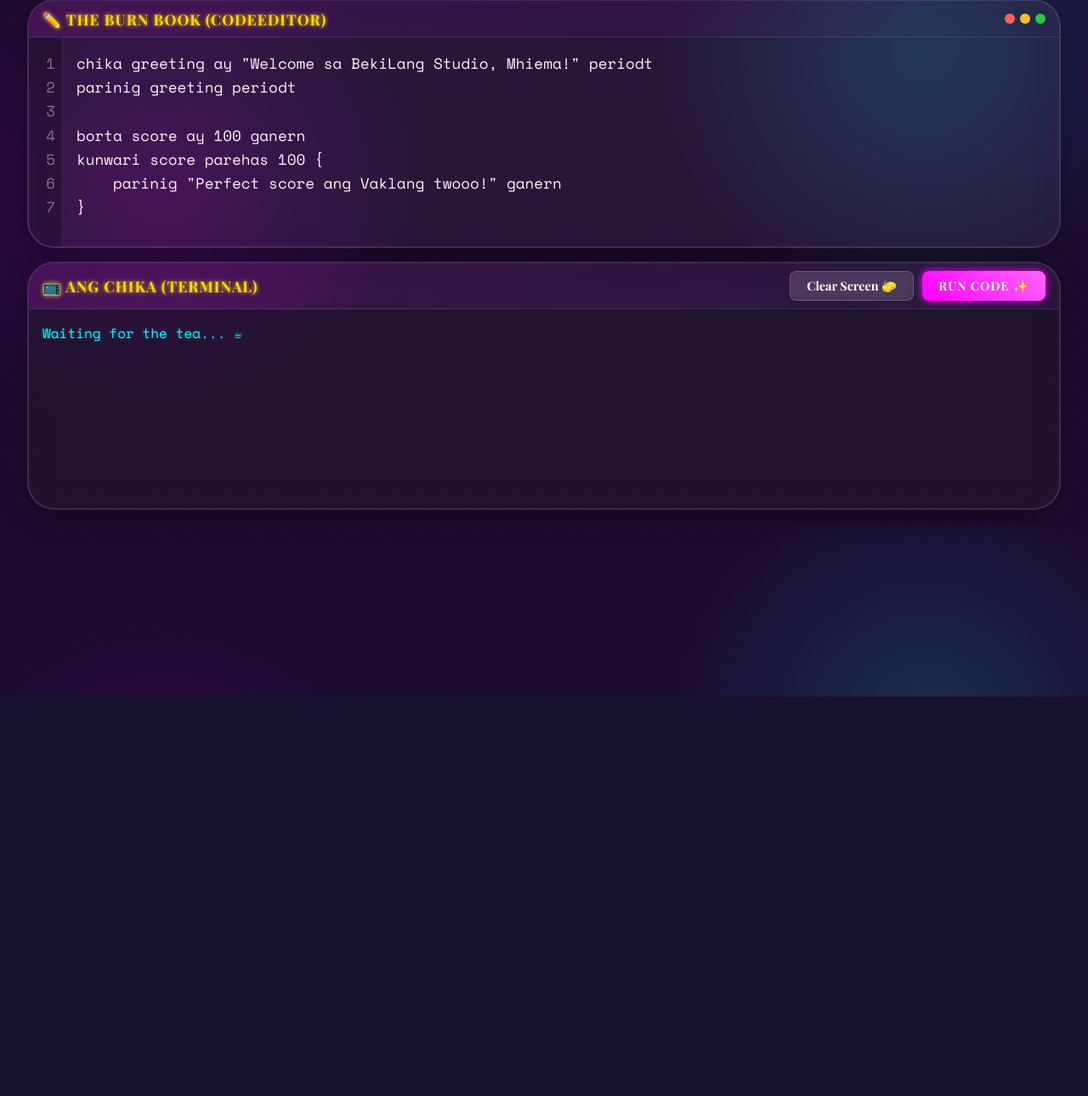
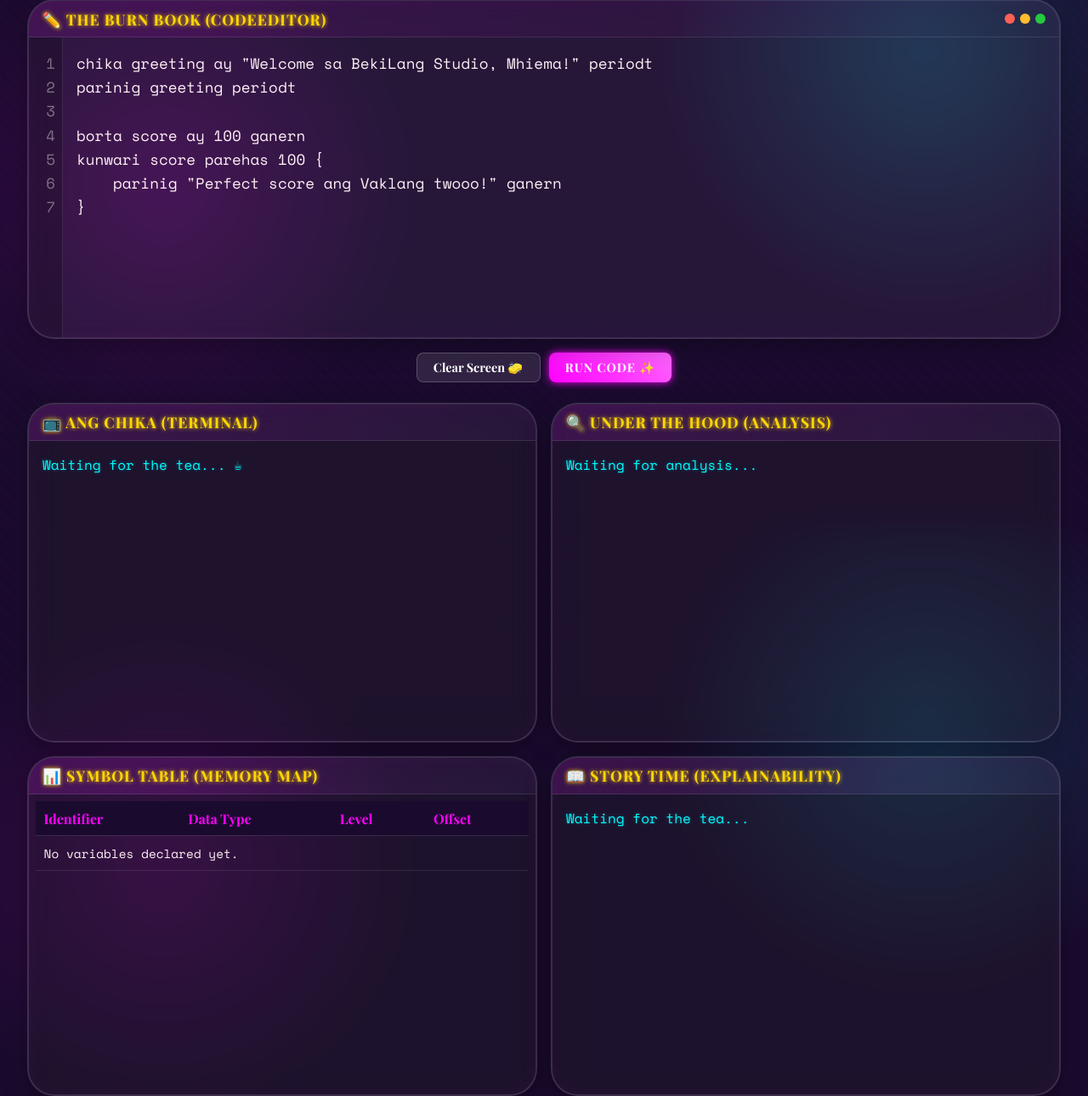
Before and after one commit to Emyol/BekiLang, a Flask app: page / in a window 1280 px wide; the page is wider, and only the part inside the window is pictured. Shown: the part 180-1470 px from the top of that part at 85% size. Before the commit the page ends 1000 px from the top of that part, so only its background shows below. Run offline with Flask 3, Linux system fonts and the light colour scheme; some web fonts are replaced.

Commit message:
Fixed Logic, added new Explainability layer and layouting.

```diff
--- a/app.py
+++ b/app.py
@@ -29,16 +29,31 @@ def run():
     new_stdout = io.StringIO()
     sys.stdout = new_stdout
 
+    result_dict = None
     try:
-        beki.run_bekilang(code)
+        result_dict = beki.run_bekilang(code, return_dict=True)
     except Exception as e:
         print(f"🔥 Oh no, server error teh! {str(e)}")
         traceback.print_exc()
     finally:
         sys.stdout = old_stdout
 
-    output = new_stdout.getvalue()
-    return jsonify({"output": output})
+    analysis_output = new_stdout.getvalue()
+
+    if not result_dict:
+        result_dict = {
+            "status": "error",
+            "error_message": "A critical server error occurred",
+            "symbol_table": [],
+            "console": [],
+            "story_lexer": [],
+            "story_parser": [],
+            "story_semantics": []
+        }
+
+    result_dict["analysis"] = analysis_output
+
+    return jsonify(result_dict)
 
 if __name__ == '__main__':
     app.run(debug=True, port=5000)
--- a/static/script.js
+++ b/static/script.js
@@ -3,6 +3,9 @@ document.addEventListener('DOMContentLoaded', () => {
     const clearBtn = document.getElementById('clearBtn');
     const codeInput = document.getElementById('codeInput');
     const consoleOutput = document.getElementById('consoleOutput');
+    const analysisOutput = document.getElementById('analysisOutput');
+    const storyOutput = document.getElementById('storyOutput');
+    const symbolTableBody = document.getElementById('symbolTableBody');
 
     const defaultCode = `chika greeting ay "Welcome sa BekiLang Studio, Mhiema!" periodt
 parinig greeting periodt
@@ -23,6 +26,10 @@ kunwari score parehas 100 {
         }
 
         consoleOutput.innerHTML = `<span style="color:#ffd700;">Wait lang teh, nag-iisip ang BekiLang compiler... 💅</span>`;
+        analysisOutput.innerHTML = "Processing...";
+        storyOutput.innerHTML = "Gathering the tea...";
+        symbolTableBody.innerHTML = `<tr><td colspan="4">Loading...</td></tr>`;
+
         runBtn.innerHTML = "💅 Running...";
         try {
             const response = await fetch('/api/run', {
@@ -33,21 +40,71 @@ kunwari score parehas 100 {
             const result = await response.json();
 
             if (response.ok) {
-                // Formatting specific BekiLang output lines for syntax highlighting in console
-                let formattedOutput = result.output
-                    .replace(/</g, "&lt;")
-                    .replace(/>/g, "&gt;");
+                // 1. Console Output
+                if (result.console && result.console.length > 0) {
+                    consoleOutput.innerHTML = result.console.join("<br>")
+                        .replace(/💅 BEKI SAYS:/g, '<span style="color:#ff00ff; font-weight:bold;">💅 BEKI SAYS:</span>');
+                } else {
+                    consoleOutput.innerHTML = "<span style='color:#888;'>No output returned!</span>";
+                }
 
-                formattedOutput = formattedOutput
-                    .replace(/❌ Semantic Error:/g, '<span style="color:#ff3366;">❌ Semantic Error:</span>')
-                    .replace(/❌ Syntax Error/g, '<span style="color:#ff3366;">❌ Syntax Error</span>')
-                    .replace(/✅/g, '<span style="color:#00ff00;">✅</span>')
-                    .replace(/\[LEXER\]/g, '<span style="color:#cc66ff;">[LEXER]</span>')
-                    .replace(/\[PARSER\]/g, '<span style="color:#00ffff;">[PARSER]</span>')
-                    .replace(/\[SEMANTICS\]/g, '<span style="color:#ffcc00;">[SEMANTICS]</span>')
-                    .replace(/💅 BEKI SAYS:/g, '<span style="color:#ff00ff; font-weight:bold;">💅 BEKI SAYS:</span>');
+                // 2. Analysis Output
+                if (result.analysis) {
+                    let formattedAnalysis = result.analysis
+                        .replace(/</g, "&lt;")
+                        .replace(/>/g, "&gt;")
+                        .replace(/❌ Semantic Error:/g, '<span style="color:#ff3366;">❌ Semantic Error:</span>')
+                        .replace(/❌ Syntax Error/g, '<span style="color:#ff3366;">❌ Syntax Error</span>')
+                        .replace(/✅/g, '<span style="color:#00ff00;">✅</span>')
+                        .replace(/\[LEXER\]/g, '<span style="color:#cc66ff;">[LEXER]</span>')
+                        .replace(/\[PARSER\]/g, '<span style="color:#00ffff;">[PARSER]</span>')
+                        .replace(/\[SEMANTICS\]/g, '<span style="color:#ffcc00;">[SEMANTICS]</span>');
+                    analysisOutput.innerHTML = formattedAnalysis;
+                } else {
+                     analysisOutput.innerHTML = "<span style='color:#888;'>No analysis returned!</span>";
+                }
 
-                consoleOutput.innerHTML = formattedOutput || "<span style='color:#888;'>No output returned!</span>";
+                // 3. Symbol Table
+                if (result.symbol_table && result.symbol_table.length > 0) {
+                    symbolTableBody.innerHTML = result.symbol_table.map(sym => `
+                        <tr>
+                            <td>${sym.name}</td>
+                            <td>${sym.type}</td>
+                            <td>${sym.level}</td>
+                            <td>${sym.offset}</td>
+                        </tr>
+                    `).join("");
+                } else {
+                    symbolTableBody.innerHTML = `<tr><td colspan="4" style="color:#888;">No variables declared yet.</td></tr>`;
+                }
+
+                // 4. Explainability Story
+                if (result.story_lexer || result.story_parser || result.story_semantics) {
+                    let storyHTML = `<span style="color:var(--neon-magenta); font-weight:bold;">💅 1. Sabi ng Lexer (Ang Tagabasa ng Chismis):</span><br>`;
+                    if (result.story_lexer && result.story_lexer.length > 0) {
+                       storyHTML += `   Tiningnan ko yung words isa-isa. ${result.story_lexer.slice(0, 5).join(', ')}${result.story_lexer.length > 5 ? ' at iba pa!' : '.'}<br>`;
+                    } else {
+                       storyHTML += `   Wala akong masyadong nakitang interesting na words, sis.<br>`;
+                    }
+
+                    storyHTML += `<br><span style="color:var(--neon-magenta); font-weight:bold;">💅 2. Sabi ng Parser (Ang Marites na taga-connect ng kwento):</span><br>`;
+                    if (result.story_parser && result.story_parser.length > 0) {
+                        storyHTML += result.story_parser.map(s => `   - ${s}`).join("<br>") + "<br>";
+                    } else {
+                        storyHTML += `   - Walang matinong statements na na-parse. Naloka agad ako bago makabuo ng logic!<br>`;
+                    }
+
+                    storyHTML += `<br><span style="color:var(--neon-magenta); font-weight:bold;">💅 3. Sabi ng Semantic Analyzer (Ang Judge ng Katotohanan):</span><br>`;
+                    if (result.story_semantics && result.story_semantics.length > 0) {
+                        storyHTML += result.story_semantics.map(s => `   - ${s}`).join("<br>") + "<br>";
+                    } else {
+                        storyHTML += `   - Walang naganap na action sa memorya. Di pumasa sa standards ko!<br>`;
+                    }
+                    storyOutput.innerHTML = storyHTML;
+                } else {
+                    storyOutput.innerHTML = "<span style='color:#888;'>No story generated.</span>";
+                }
+
             } else {
                 consoleOutput.innerHTML = `<span style="color:#ff3366;">Gosh! Internal Server Error: ${response.statusText}</span>`;
             }
@@ -60,6 +117,9 @@ kunwari score parehas 100 {
 
     clearBtn.addEventListener('click', () => {
         consoleOutput.innerHTML = "Nalinis na ang chika! 🧽";
+        analysisOutput.innerHTML = "Waiting for analysis...";
+        storyOutput.innerHTML = "Waiting for the tea...";
+        symbolTableBody.innerHTML = `<tr><td colspan="4">No variables declared yet.</td></tr>`;
     });
 
     // Line Numbers Logic
--- a/static/style.css
+++ b/static/style.css
@@ -77,17 +77,37 @@ h1 {
     height: 100%;
 }
 
-.editor-panel {
-    flex: 2; /* takes more space */
+.left-column {
+    flex: 1; display: flex; flex-direction: column;
+    min-height: 400px;
 }
 
-.console-panel {
-    flex: 1; /* takes less space */
-    min-height: 200px;
+.right-column.dashboard-grid {
+    flex: 1.5;
+    display: grid;
+    grid-template-columns: 1fr 1fr;
+    gap: 1rem;
+    min-height: 400px;
+    padding-bottom: 2rem;
+}
+
+.right-column.dashboard-grid::-webkit-scrollbar { width: 8px; }
+.right-column.dashboard-grid::-webkit-scrollbar-track { background: transparent; }
+.right-column.dashboard-grid::-webkit-scrollbar-thumb { background: rgba(255, 0, 255, 0.5); border-radius: 8px; }
+
+.dashboard-actions {
+    grid-column: 1 / -1;
+    display: flex; justify-content: center; gap: 10px;
+    margin-bottom: 0.5rem;
+}
+
+.editor-panel {
+    flex: 1;
 }
 
 .panel {
     flex: 1;
+    min-height: 400px;
     background: var(--panel-bg);
     backdrop-filter: blur(15px); -webkit-backdrop-filter: blur(15px);
     border: 2px solid rgba(255, 255, 255, 0.1);
@@ -127,10 +147,6 @@ h1 {
 .yellow { background: #ffbd2e; }
 .green { background: #27c93f; }
 
-.console-actions {
-    display: flex; gap: 10px;
-}
-
 /* Editor Main Area with Line Numbers */
 .editor-main {
     display: flex; flex: 1; overflow: hidden;
@@ -167,16 +183,42 @@ textarea::-webkit-scrollbar-thumb { background: var(--neon-magenta); border-radi
 
 /* Console Output */
 .console-output {
-    flex: 1; padding: 1rem; overflow-y: auto;
+    flex: 1; padding: 1rem; overflow-y: auto; overflow-x: auto;
     font-family: var(--font-code); font-size: 1rem; line-height: 1.5;
     white-space: pre-wrap; color: var(--neon-cyan);
     text-shadow: 0 0 4px rgba(0,255,255,0.3);
     background: rgba(0, 0, 0, 0.2);
 }
 
-.console-output::-webkit-scrollbar { width: 10px; }
+.console-output::-webkit-scrollbar { width: 10px; height: 10px; }
 .console-output::-webkit-scrollbar-track { background: transparent; }
 .console-output::-webkit-scrollbar-thumb { background: var(--neon-cyan); border-radius: 10px; }
+
+/* Table Styling */
+.table-container {
+    flex: 1; overflow-y: auto; padding: 0.5rem;
+    background: rgba(0, 0, 0, 0.2);
+}
+
+.table-container::-webkit-scrollbar { width: 10px; }
+.table-container::-webkit-scrollbar-track { background: transparent; }
+.table-container::-webkit-scrollbar-thumb { background: var(--neon-magenta); border-radius: 10px; }
+
+.beki-table {
+    width: 100%; border-collapse: collapse;
+    color: var(--text-primary); font-family: var(--font-code);
+    font-size: 0.9rem;
+}
+
+.beki-table th, .beki-table td {
+    padding: 0.6rem; text-align: left; border-bottom: 1px solid rgba(255,255,255,0.1);
+}
+
+.beki-table th {
+    color: var(--neon-magenta); font-family: var(--font-subheading);
+    position: sticky; top: 0; background: #1a0b2e; z-index: 1;
+    font-size: 1rem;
+}
 
 /* Buttons */
 button { cursor: pointer; font-family: var(--font-subheading); font-weight: bold; font-size: 1.1rem; transition: all 0.3s cubic-bezier(0.175, 0.885, 0.32, 1.275); border: none; outline: none; }
@@ -211,5 +253,9 @@ button { cursor: pointer; font-family: var(--font-subheading); font-weight: bold
 @media (max-width: 900px) {
     .editor-workspace { flex-direction: column; }
     h1 { font-size: 3rem; }
-    .panel { min-height: 40vh; }
+    .right-column.dashboard-grid {
+        display: flex; flex-direction: column;
+    }
+    .panel { min-height: 300px; }
+    .editor-panel { min-height: 500px; }
 }
--- a/templates/index.html
+++ b/templates/index.html
@@ -19,6 +19,7 @@
         </header>
 
         <main class="editor-workspace">
+            <div class="left-column">
                 <div class="editor-panel panel">
                     <div class="panel-header">
                         <h2>✏️ The Burn Book (CodeEditor)</h2>
@@ -33,16 +34,55 @@
                         <textarea id="codeInput" spellcheck="false" placeholder="chika greeting ay 'Hello, mga Accla!' periodt..."></textarea>
                     </div>
                 </div>
+            </div>
+
+            <div class="right-column dashboard-grid">
+                <div class="dashboard-actions">
+                    <button id="clearBtn" class="glass-btn">Clear Screen 🧽</button>
+                    <button id="runBtn" class="glamour-btn">Run Code ✨</button>
+                </div>
 
                 <div class="console-panel panel">
                     <div class="panel-header">
                         <h2>📺 Ang Chika (Terminal)</h2>
-                    <div class="console-actions">
-                        <button id="clearBtn" class="glass-btn">Clear Screen 🧽</button>
-                        <button id="runBtn" class="glamour-btn">Run Code ✨</button>
+                    </div>
+                    <div id="consoleOutput" class="console-output">Waiting for the tea... ☕</div>
+                </div>
+
+                <div class="analysis-panel panel">
+                    <div class="panel-header">
+                        <h2>🔍 Under the Hood (Analysis)</h2>
+                    </div>
+                    <div id="analysisOutput" class="console-output">Waiting for analysis...</div>
+                </div>
+
+                <div class="symbol-table-panel panel">
+                    <div class="panel-header">
+                        <h2>📊 Symbol Table (Memory Map)</h2>
+                    </div>
+                    <div class="table-container">
+                        <table class="beki-table" id="symbolTable">
+                            <thead>
+                                <tr>
+                                    <th>Identifier</th>
+                                    <th>Data Type</th>
+                                    <th>Level</th>
+                                    <th>Offset</th>
+                                </tr>
+                            </thead>
+                            <tbody id="symbolTableBody">
+                                <tr><td colspan="4">No variables declared yet.</td></tr>
+                            </tbody>
+                        </table>
                     </div>
                 </div>
-                <div id="consoleOutput" class="console-output">Waiting for the tea... ☕</div>
+
+                <div class="story-panel panel">
+                    <div class="panel-header">
+                        <h2>📖 Story Time (Explainability)</h2>
+                    </div>
+                    <div id="storyOutput" class="console-output">Waiting for the tea...</div>
+                </div>
             </div>
         </main>
     </div>
```
Also changed, not shown: BekiLang-Interpreter.py (+119 -7 lines). Lines whose indentation alone changed are shown as unchanged.
